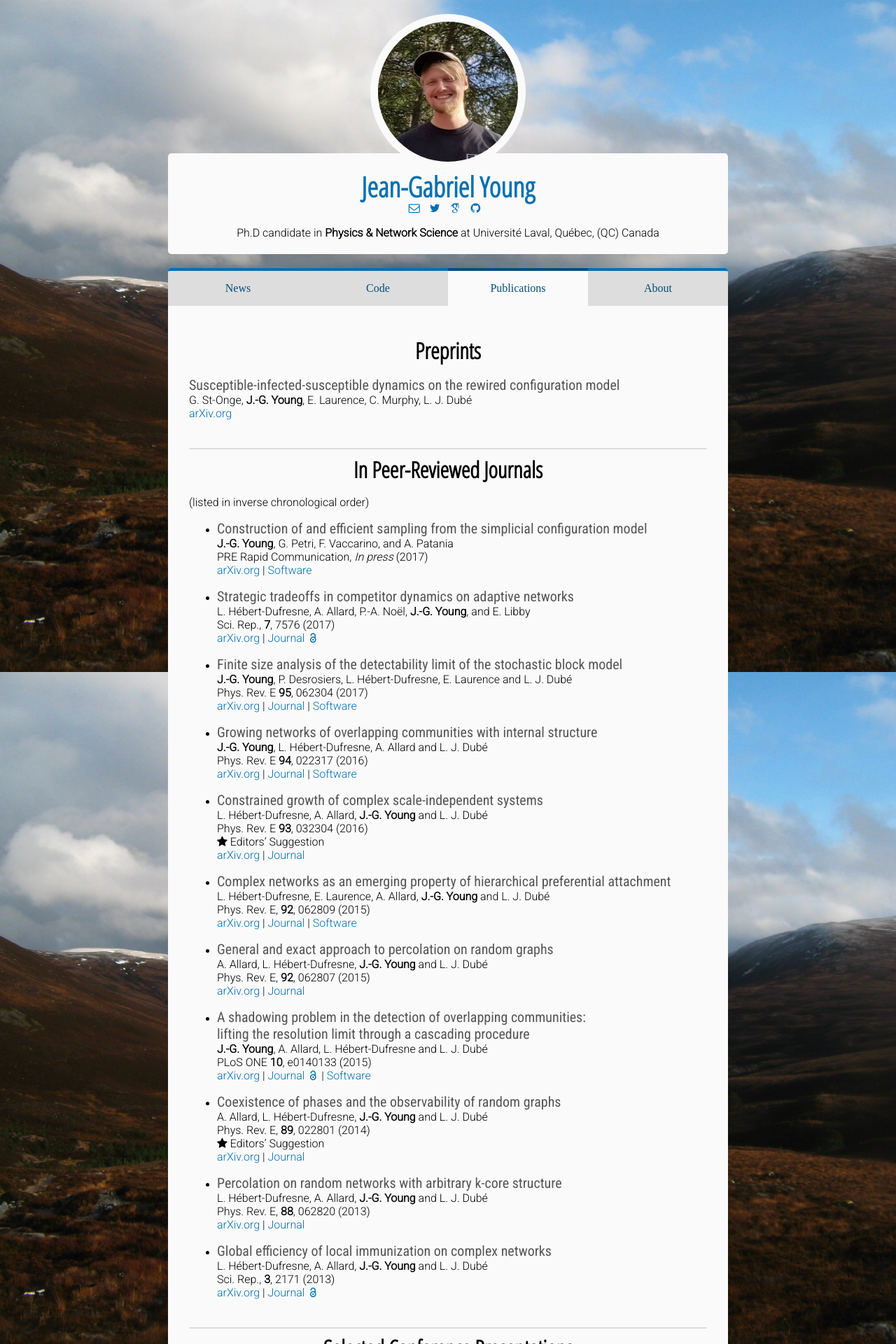
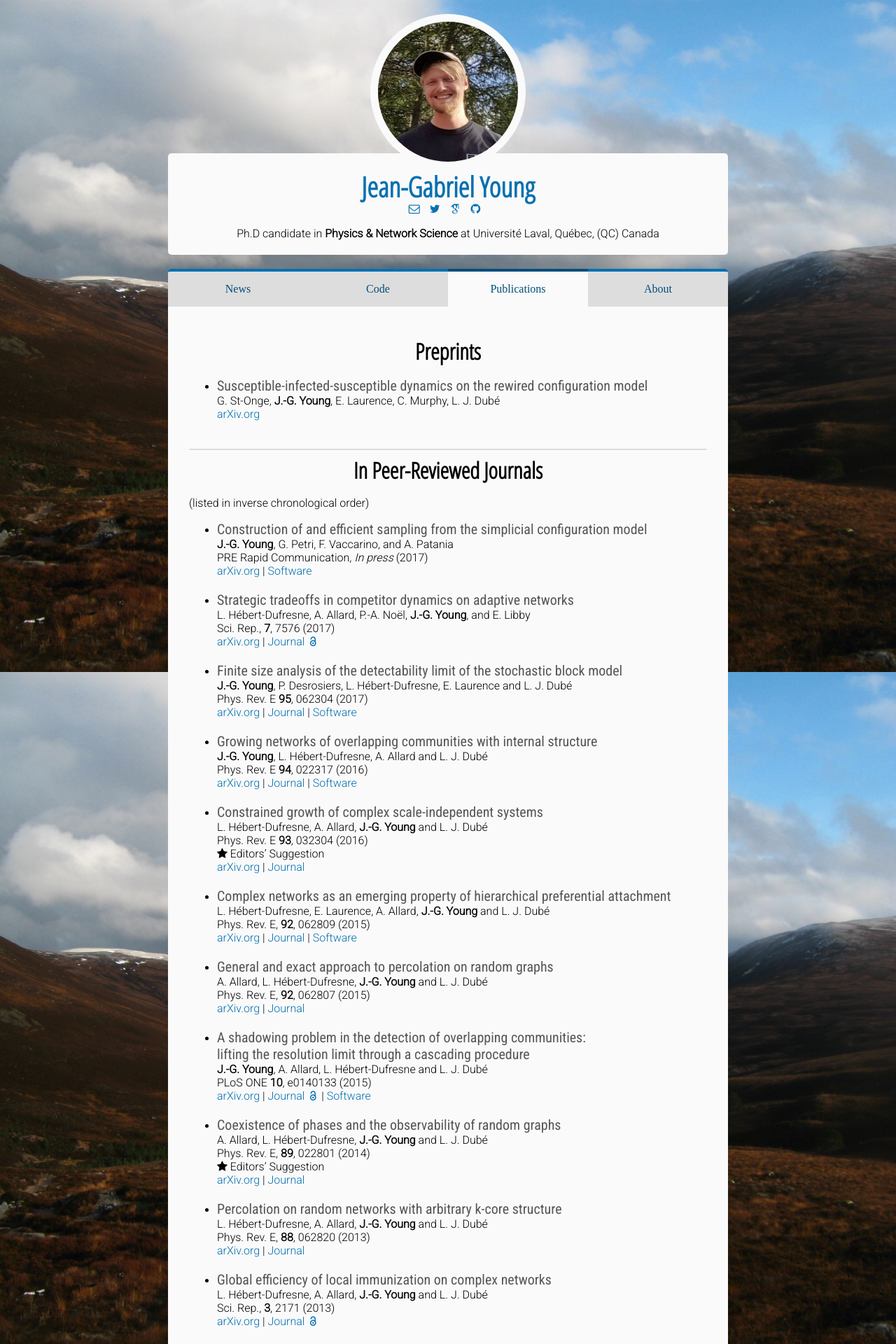
Before and after one commit to jg-you/jg-you.github.io, a Jekyll site: the page built from publications.md, in a window 1280 px wide. Shown: the top 1920 px of the page at 70% size. Built offline with Jekyll 4.4.1, drawn with Linux system fonts in a browser that asks for light colours; some web fonts are replaced; comment, search, counter and statistics services are not loaded.

Commit message:
Fix one element lists

```diff
--- a/css/main.scss
+++ b/css/main.scss
@@ -102,6 +102,7 @@ html {
     }
     li.post, div.post-content {
         padding: 10px 30px;
+        text-align: center;
     }
     div.end-of-post {
         height: 2px;
@@ -152,6 +153,13 @@ html {
         // margin-right: 10px;
         margin-bottom: 3px;
     }
+    li {
+        text-align: left;
+        margin-bottom: 20px;
+        font-family: 'Roboto', sans-serif;
+        font-size: 16px;
+    }
+
 
 
 /******************/
--- a/publications.md
+++ b/publications.md
@@ -7,7 +7,7 @@ title: Publications
 ## Preprints
 
 
-<span class="pub-title">Susceptible-infected-susceptible dynamics on the rewired configuration model</span><br/>
+* <span class="pub-title">Susceptible-infected-susceptible dynamics on the rewired configuration model</span><br/>
 G. St-Onge, **J.-G. Young**, E. Laurence, C. Murphy, L. J. Dubé<br/>
 [arXiv.org](https://arxiv.org/abs/1701.01740)
 
@@ -23,58 +23,48 @@ G. St-Onge, **J.-G. Young**, E. Laurence, C. Murphy, L. J. Dubé<br/>
 **J.-G. Young**, G. Petri, F. Vaccarino, and A. Patania<br/>
 PRE Rapid Communication, *In press* (2017)<br/>
 [arXiv.org](https://arxiv.org/abs/1705.10298) | [Software](https://github.com/jg-you/scm)
-
 * <span class="pub-title">Strategic tradeoffs in competitor dynamics on adaptive networks</span><br/>
 L. Hébert-Dufresne, A. Allard, P.-A. Noël, **J.-G. Young**,  and E. Libby<br/>
 Sci. Rep., **7**, 7576 (2017)<br/>
 [arXiv.org](http://arxiv.org/abs/1607.04632) | [Journal  <i class="ai ai-open-access" aria-hidden="true"></i>](http://dx.doi.org/10.1038/s41598-017-07621-x)
-
 * <span class="pub-title">Finite size analysis of the detectability limit of the stochastic block model</span><br/>
 **J.-G. Young**, P. Desrosiers, L. Hébert-Dufresne, E. Laurence and L. J. Dubé<br/>
 Phys. Rev. E **95**, 062304 (2017)<br/>
 [arXiv.org](https://arxiv.org/abs/1701.00062) | [Journal](http://dx.doi.org/10.1103/PhysRevE.95.062304) | [Software](https://github.com/jg-you/sbm_canonical_mcmc)
-
 * <span class="pub-title">Growing networks of overlapping communities with internal structure</span><br/>
 **J.-G. Young**, L. Hébert-Dufresne, A. Allard and L. J. Dubé<br/>
 Phys. Rev. E **94**, 022317 (2016)<br/>
 [arXiv.org](http://arxiv.org/abs/1603.05566) | [Journal](http://dx.doi.org/10.1103/physreve.94.022317) |
 [Software](https://github.com/spa-networks/spa)
-
 * <span class="pub-title">Constrained growth of complex scale-independent systems</span><br/>
 L. Hébert-Dufresne, A. Allard, **J.-G. Young** and L. J. Dubé<br/>
 Phys. Rev. E **93**, 032304 (2016)<br/>
 <i class="fa fa-star" aria-hidden="true"></i> Editors' Suggestion<br/>
 [arXiv.org](http://arxiv.org/abs/1310.0112) | [Journal](http://dx.doi.org/10.1103/PhysRevE.93.032304)
-
 * <span class="pub-title">Complex networks as an emerging property of hierarchical preferential attachment</span><br/>
  L. Hébert-Dufresne, E. Laurence, A. Allard, **J.-G. Young** and L. J. Dubé<br/>
 Phys. Rev. E, **92**, 062809 (2015)<br/>
 [arXiv.org](http://arxiv.org/abs/1312.0171) | [Journal](http://dx.doi.org/10.1103/PhysRevE.92.062809) |
 [Software](https://github.com/spa-networks/hpa)
-
 * <span class="pub-title">General and exact approach to percolation on random graphs</span><br/>
  A. Allard, L. Hébert-Dufresne, **J.-G. Young** and L. J. Dubé<br/>
 Phys. Rev. E, **92**, 062807 (2015)<br/>
 [arXiv.org](http://arxiv.org/abs/1509.01207) | [Journal](http://dx.doi.org/10.1103/PhysRevE.92.062807)
-
 * <span class="pub-title">A shadowing problem in the detection of overlapping communities:<br/>
 lifting the resolution limit through a cascading procedure</span><br/>
 **J.-G. Young**, A. Allard, L. Hébert-Dufresne and L. J. Dubé<br/>
 PLoS ONE **10**, e0140133 (2015)<br/>
 [arXiv.org](http://arxiv.org/abs/1211.1364) | [Journal <i class="ai ai-open-access" aria-hidden="true"></i>](http://dx.doi.org/10.1371/journal.pone.0140133) |
 [Software](https://github.com/jg-you/cascading_detection)
-
 * <span class="pub-title">Coexistence of phases and the observability of random graphs</span><br/>
 A. Allard, L. Hébert-Dufresne, **J.-G. Young** and L. J. Dubé<br/>
 Phys. Rev. E, **89**, 022801 (2014)<br/>
 <i class="fa fa-star" aria-hidden="true"></i> Editors' Suggestion<br/>
 [arXiv.org](http://arxiv.org/abs/1309.7983) | [Journal](http://dx.doi.org/10.1103/PhysRevE.89.022801)
-
 * <span class="pub-title">Percolation on random networks with arbitrary k-core structure</span><br/>
 L. Hébert-Dufresne, A. Allard, **J.-G. Young** and L. J. Dubé<br/>
 Phys. Rev. E, **88**, 062820 (2013)<br/>
 [arXiv.org](http://arxiv.org/abs/1308.6537) | [Journal](http://dx.doi.org/10.1103/PhysRevE.88.062820)
-
 * <span class="pub-title">Global efficiency of local immunization on complex networks</span><br/>
 L. Hébert-Dufresne, A. Allard, **J.-G. Young** and L. J. Dubé<br/>
 Sci. Rep., **3**, 2171 (2013)<br/>
@@ -93,26 +83,22 @@ High-Oder Models in Network Science (HONS 2017)<br/>
 <span class="faded">Indianapolis, IN, USA<br/></span>
 [Abstract](files/hons2017_abstract.pdf) |
 [Slides](https://speakerdeck.com/jgyou/construction-of-and-efficient-sampling-from-the-simplicial-configuration-model)
-
 * <span class="pub-title">Statistical mechanics of mesoscopic structure extraction</span><br/>
 **J.-G. Young**, G. St-Onge, P. Desrosiers, L. J. Dubé<br/>
 12th International School and Conference on Network Science (NetSci 2017)<br/>
 <span class="faded">Indianapolis, IN, USA<br/></span>
 [Abstract](http://www.dynamica.phy.ulaval.ca/fileadmin/abs/netsci2017_abs_jgy.pdf)
-
 * <span class="pub-title">Spectral Graph Clustering</span><br/>
 **J.-G. Young**<br/>
 2016 CRM Summer School on Spectral Theory and applications<br/>
 <span class="faded">Québec, Canada<br/></span>
 [Slides, lecture notes and more](crm2016/index.html)
-
 * <span class="pub-title">Finite size analysis of the detectability limit of the stochastic block model</span><br/>
 **J.-G. Young**, P. Desrosiers, L. Hébert-Dufresne, E. Laurence and L. J. Dubé<br/>
 <i class="fa fa-angle-right"></i> 11th International School and Conference on Network Science (NetSci 2016), <span class="faded">Seoul, Korea</span><br/>
 <i class="fa fa-angle-right"></i> Statistical Inference for Network Models (SINM 2016), <span class="faded">Seoul, Korea</span><br/>
 <i class="fa fa-angle-right"></i> ISI Foundation, <span class="faded">Torino, Italy</span><br/>
 [Abstract](http://www.dynamica.phy.ulaval.ca/fileadmin/abs/netsci2016_abs_jg.pdf)
-
 * <span class="pub-title">Structural preferential attachment:<br/>scale-free benchmark graphs for overlapping community detection algorithms</span><br/>
 **J.-G. Young**, L. Hébert-Dufresne, E. Laurence and L. J. Dubé<br/>
 10th International School and Conference on Network Science (NetSci 2015)<br/>
@@ -120,15 +106,12 @@ High-Oder Models in Network Science (HONS 2017)<br/>
 [Abstract](files/netsci2015_JGYAbstract.pdf) |
 [Poster](http://www.dynamica.phy.ulaval.ca/fileadmin/posters/netsci2015_poster_ogy.pdf) |
 [Website](http://www.spa-networks.org)
-
 * <span class="pub-title">Structural preferential attachment of community structure and its relation to Dunbar’s number</span><br/>
 **J.-G. Young**, L. Hébert-Dufresne, A. Allard and L. J. Dubé<br/>
 9th International School and Conference on Network Science (NetSci 2014)<br/>
 <span class="faded">Berkeley, CA, USA <br/></span>
 [Abstract](files/netsci2014_JGYAbstract.pdf) |
 [Slides](https://speakerdeck.com/jgyou/structural-preferential-attachment-of-community-structure-and-its-relation-to-dunbars-number)
-
-
 * <span class="pub-title">Complex networks are an emerging property of hierarchical preferential attachment</span><br/>
 L. Hébert-Dufresne*, E. Laurence, A. Allard, **J.-G. Young** and L. J. Dubé<br/>
 9th International School and Conference on Network Science (NetSci 2014)<br/>
@@ -143,7 +126,7 @@ L. Hébert-Dufresne*, E. Laurence, A. Allard, **J.-G. Young** and L. J. Dubé<br
 <span id="nav-others"></span>
 ### M.Sc. Thesis (french)
 
-De la détection de la structure communautaire des réseaux complexes<br/>
+* De la détection de la structure communautaire des réseaux complexes<br/>
 (Of community structure detection on complex networks)<br/>
 M.Sc. Thesis, Université Laval (2014)<br/>
 [Full text](http://www.dynamica.phy.ulaval.ca/fileadmin/theses/young14_master.pdf)
```
